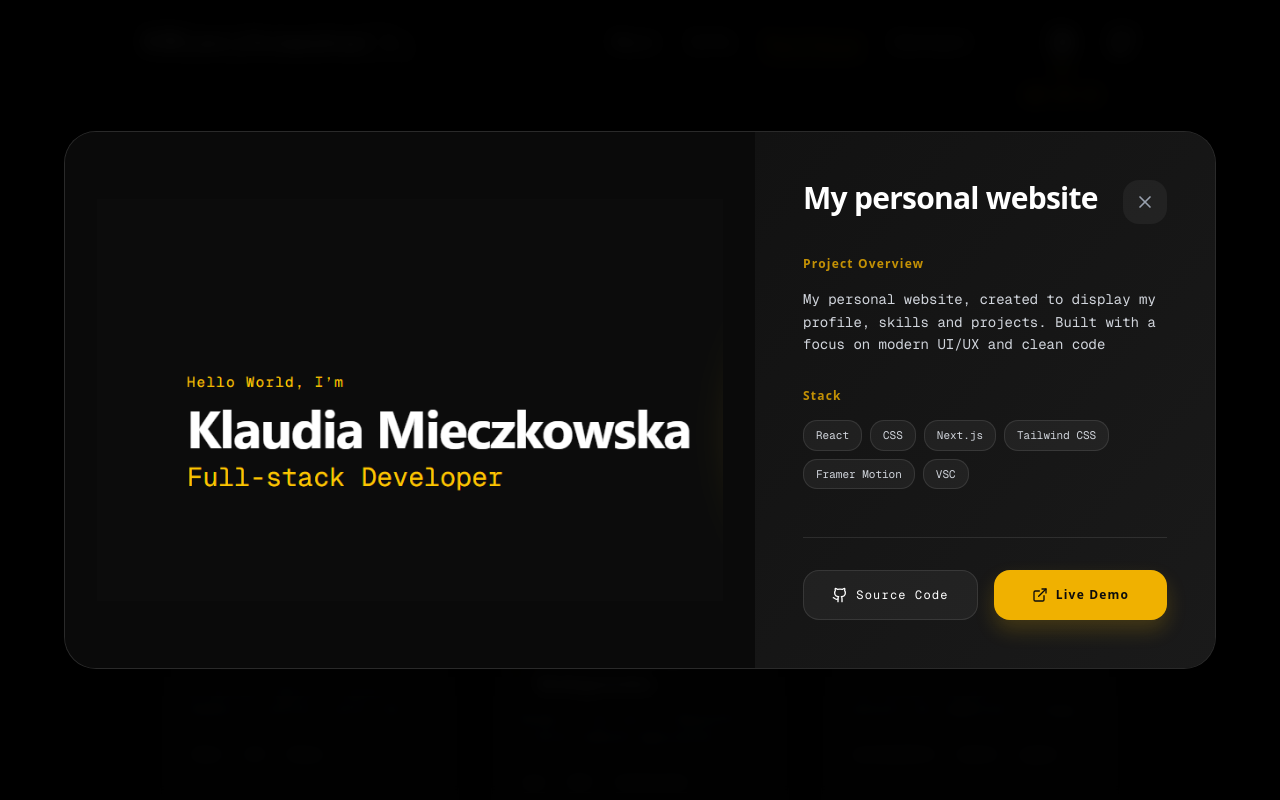
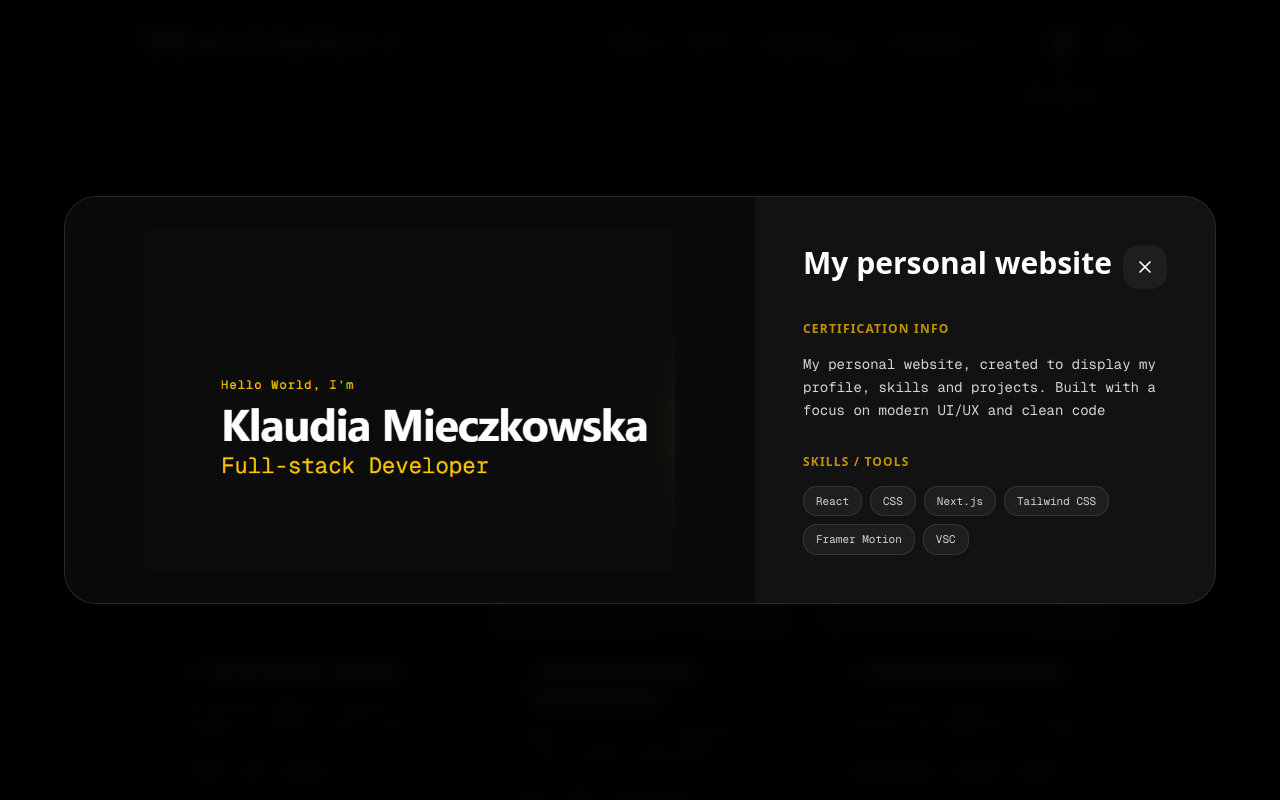
Before and after one commit to kmieczkowska/PersonalWebPage, a Next.js app: page /portfolio in a window 1280 px wide. Both pictures are taken after a click on the element 309 px from the left and 642 px from the top of the page. Shown: the top 800 px of the page. Built offline with nearby package versions, Linux system fonts and the light colour scheme.

Commit message:
feat(portfolio): add certificates section

```diff
--- a/app/components/PortfolioSection.jsx
+++ b/app/components/PortfolioSection.jsx
@@ -2,11 +2,12 @@
 import React, { useState, useEffect, useCallback } from 'react';
 import Image from 'next/image';
 import { motion, AnimatePresence } from 'framer-motion';
-import { ExternalLink, Github, Code2, X, ChevronLeft, ChevronRight } from 'lucide-react';
+import { ExternalLink, Github, Code2, X, ChevronLeft, ChevronRight, Award } from 'lucide-react';
 
 const PortfolioSection = () => {
-  const [selectedProject, setSelectedProject] = useState(null);
+  const [selectedItem, setSelectedItem] = useState(null); // Zmienione z selectedProject na ogólne
   const [currentImageIndex, setCurrentImageIndex] = useState(0);
+  const [activeTab, setActiveTab] = useState('projects');
 
   const projects = [
   {
@@ -72,39 +73,60 @@ const PortfolioSection = () => {
     github: "https://github.com/kmieczkowska/AgaXcel",
     status: "green"
   }
+
+];
+  const certificates = [
+    {
+      type: 'certificate',
+      title: "Certyfikat 1",
+      issuer: "Udemy / Google",
+      date: "2024",
+      description: "Opis zdobytych umiejętności w ramach kursu.",
+      images: ["/cert1.png"], // Tutaj dodaj ścieżkę do zdjęcia certyfikatu
+      tech: ["React", "Security"]
+    },
+    {
+        type: 'certificate',
+        title: "Certyfikat 2",
+        issuer: "Coursera",
+        date: "2023",
+        description: "Szczegółowe szkolenie z zakresu Java Development.",
+        images: ["/cert2.png"],
+        tech: ["Java", "Algorithms"]
+      }
   ];
 
   const nextImage = useCallback((e) => {
     if (e) e.stopPropagation();
-    setCurrentImageIndex((prev) => (prev + 1) % selectedProject.images.length);
-  }, [selectedProject]);
+    setCurrentImageIndex((prev) => (prev + 1) % selectedItem.images.length);
+  }, [selectedItem]);
 
   const prevImage = useCallback((e) => {
     if (e) e.stopPropagation();
-    setCurrentImageIndex((prev) => (prev - 1 + selectedProject.images.length) % selectedProject.images.length);
-  }, [selectedProject]);
+    setCurrentImageIndex((prev) => (prev - 1 + selectedItem.images.length) % selectedItem.images.length);
+  }, [selectedItem]);
 
   useEffect(() => {
     const handleKeyDown = (e) => {
-      if (!selectedProject) return;
-      if (e.key === 'Escape') setSelectedProject(null);
-      if (selectedProject.images.length > 1) {
+      if (!selectedItem) return;
+      if (e.key === 'Escape') setSelectedItem(null);
+      if (selectedItem.images.length > 1) {
         if (e.key === 'ArrowRight') nextImage();
         if (e.key === 'ArrowLeft') prevImage();
       }
     };
     window.addEventListener('keydown', handleKeyDown);
     return () => window.removeEventListener('keydown', handleKeyDown);
-  }, [selectedProject, nextImage, prevImage]);
+  }, [selectedItem, nextImage, prevImage]);
 
   useEffect(() => {
-    if (selectedProject) {
+    if (selectedItem) {
       document.body.style.overflow = 'hidden';
       setCurrentImageIndex(0);
     } else {
       document.body.style.overflow = 'unset';
     }
-  }, [selectedProject]);
+  }, [selectedItem]);
 
   return (
     <section className="w-full py-24 text-white bg-[#0C0C0C]">
@@ -115,43 +137,56 @@ const PortfolioSection = () => {
         initial={{ opacity: 0, y: -20 }}
         whileInView={{ opacity: 1, y: 0 }}
         viewport={{ once: true }}
-          className="text-center mb-20"
+        className="text-center mb-12 flex flex-col items-center"
       >
-          <h2 className="text-4xl font-bold mb-4 tracking-tight">
+        <h2 className="text-4xl font-bold mb-4 tracking-tight whitespace-nowrap">
           Past Project <span className="text-yellow-500">Experience</span>
         </h2>
-          <p className="text-gray-400 font-mono text-sm max-w-md mx-auto">
+        <p className="text-gray-400 font-mono text-sm w-full">
           // A selection of my work where code meets quality assurance.
         </p>
         <div className="mt-6 flex justify-center">
             <div className="h-1 w-20 bg-gradient-to-r from-yellow-600 to-yellow-400 rounded-full" />
         </div>
+
+        {/* Tabs Switcher */}
+        <div className="flex justify-center gap-4 mt-8">
+          <button
+            onClick={() => setActiveTab('projects')}
+            className={`px-6 py-2 rounded-full font-mono text-sm transition-all ${activeTab === 'projects' ? 'bg-yellow-500 text-black' : 'bg-white/5 text-gray-400 hover:bg-white/10'}`}
+          >
+            [ Projects ]
+          </button>
+          <button
+            onClick={() => setActiveTab('certificates')}
+            className={`px-6 py-2 rounded-full font-mono text-sm transition-all ${activeTab === 'certificates' ? 'bg-yellow-500 text-black' : 'bg-white/5 text-gray-400 hover:bg-white/10'}`}
+          >
+            [ Certificates ]
+          </button>
+        </div>
       </motion.div>
 
-        {/* Grid projektów */}
+        {/* Content Grid */}
         <motion.div
-          initial="hidden"
-          whileInView="visible"
-          viewport={{ once: true }}
-          variants={{ visible: { transition: { staggerChildren: 0.1 } } }}
+          key={activeTab}
+          initial={{ opacity: 0, x: 20 }}
+          animate={{ opacity: 1, x: 0 }}
+          transition={{ duration: 0.5 }}
           className="grid grid-cols-1 md:grid-cols-2 lg:grid-cols-3 gap-8"
         >
-          {projects.map((project, index) => {
-            const isGreen = project.status === "green";
-            const statusColor = isGreen ? "text-green-500 hover:text-green-400" : "text-red-500 hover:text-red-400";
-            const showLiveDemo = project.link !== "f";
-
-            return (
+          {(activeTab === 'projects' ? projects : certificates).map((item, index) => (
             <motion.div
               key={index}
-                variants={{ hidden: { y: 20, opacity: 0 }, visible: { y: 0, opacity: 1 } }}
-                onClick={() => setSelectedProject(project)}
+              initial={{ y: 20, opacity: 0 }}
+              animate={{ y: 0, opacity: 1 }}
+              transition={{ delay: index * 0.1 }}
+              onClick={() => setSelectedItem(item)}
               className="group relative bg-[#161616] border border-white/5 rounded-3xl overflow-hidden hover:shadow-[0_20px_50px_rgba(255,215,0,0.05)] transition-all duration-500 cursor-pointer"
             >
               <div className="relative h-52 w-full overflow-hidden">
                 <Image
-                    src={project.images[0]}
-                    alt={project.title}
+                  src={item.images[0]}
+                  alt={item.title}
                   fill
                   className="object-cover group-hover:scale-110 transition-transform duration-700 ease-in-out opacity-80 group-hover:opacity-100"
                 />
@@ -160,57 +195,42 @@ const PortfolioSection = () => {
 
               <div className="p-6">
                 <div className="flex items-center gap-2 mb-3">
-                    <Code2 size={16} className="text-yellow-500" />
-                    <h3 className="text-lg font-bold text-gray-100 group-hover:text-white transition-colors">
-                      {project.title}
+                  {item.type === 'project' ? <Code2 size={16} className="text-yellow-500" /> : <Award size={16} className="text-yellow-500" />}
+                  <h3 className="text-lg font-bold text-gray-100 group-hover:text-white transition-colors uppercase tracking-tighter">
+                    {item.title}
                   </h3>
                 </div>
                 <p className="text-gray-400 text-xs leading-relaxed mb-6 line-clamp-2 font-mono">
-                    {project.description}
+                  {item.type === 'certificate' ? `${item.issuer} • ${item.date}` : item.description}
                 </p>
+
                 <div className="flex flex-wrap gap-2 mb-6">
-                    {project.tech.slice(0, 3).map((t, i) => (
+                  {item.tech.slice(0, 3).map((t, i) => (
                     <span key={i} className="text-[10px] px-2 py-0.5 rounded-md bg-white/5 border border-white/10 text-gray-400">
                       {t}
                     </span>
                   ))}
-                    {project.tech.length > 3 && <span className="text-[10px] text-gray-600">+{project.tech.length - 3}</span>}
                 </div>
-                  <div className="flex items-center justify-end gap-4 pt-4 border-t border-white/5">
-                    <a
-                      href={project.github}
-                      onClick={(e) => e.stopPropagation()}
-                      className={`flex items-center gap-2 text-xs font-mono transition-colors group/link ${statusColor}`}
-                    >
-                      <Github size={18} />
-                      <span className="hidden group-hover/link:block font-bold tracking-tight">Code</span>
-                    </a>
-                    {showLiveDemo && (
-                      <a
-                        href={project.link}
-                        onClick={(e) => e.stopPropagation()}
-                        className={`flex items-center gap-2 text-xs font-mono transition-colors group/link ${statusColor}`}
-                      >
-                        <ExternalLink size={18} />
-                        <span className="hidden group-hover/link:block font-bold tracking-tight">Live</span>
-                      </a>
-                    )}
+
+                <div className="flex items-center justify-end pt-4 border-t border-white/5">
+                    <span className="text-[10px] font-mono text-yellow-500/50 group-hover:text-yellow-500 transition-colors">
+                        VIEW DETAILS →
+                    </span>
                 </div>
               </div>
             </motion.div>
-            );
-          })}
+          ))}
         </motion.div>
 
-        {/* Modal Galeria */}
+        {/* Modal (Działa dla obu typów) */}
         <AnimatePresence>
-          {selectedProject && (
+          {selectedItem && (
             <motion.div
               initial={{ opacity: 0 }}
               animate={{ opacity: 1 }}
               exit={{ opacity: 0 }}
               className="fixed inset-0 bg-black/95 backdrop-blur-sm z-[100] flex items-center justify-center p-4 md:p-8"
-              onClick={() => setSelectedProject(null)}
+              onClick={() => setSelectedItem(null)}
             >
               <motion.div
                 initial={{ scale: 0.95, opacity: 0, y: 20 }}
@@ -219,7 +239,7 @@ const PortfolioSection = () => {
                 className="bg-[#121212] w-full max-w-6xl max-h-[90vh] rounded-[2rem] overflow-hidden border border-white/10 flex flex-col md:flex-row shadow-2xl"
                 onClick={(e) => e.stopPropagation()}
               >
-                {/* Galeria zdjęć */}
+                {/* Lewa strona: Obraz */}
                 <div className="relative w-full md:w-3/5 h-[300px] md:h-auto bg-[#0a0a0a]">
                   <AnimatePresence mode="wait">
                     <motion.div
@@ -227,79 +247,59 @@ const PortfolioSection = () => {
                       initial={{ opacity: 0 }}
                       animate={{ opacity: 1 }}
                       exit={{ opacity: 0 }}
-                      transition={{ duration: 0.3 }}
-                      className="relative w-full h-full p-4 flex items-center justify-center"
+                      className="relative w-full h-full flex items-center justify-center"
                     >
                       <Image
-                        src={selectedProject.images[currentImageIndex]}
-                        alt="Project screenshot"
+                        src={selectedItem.images[currentImageIndex]}
+                        alt="Preview"
                         fill
                         className="object-contain p-4 md:p-8"
                       />
                     </motion.div>
                   </AnimatePresence>
 
-                  {selectedProject.images.length > 1 && (
-                    <>
-                      <button onClick={prevImage} className="absolute left-4 top-1/2 -translate-y-1/2 p-3 rounded-full bg-black/50 hover:bg-yellow-500 text-white transition-all border border-white/5 shadow-lg"><ChevronLeft size={24} /></button>
-                      <button onClick={nextImage} className="absolute right-4 top-1/2 -translate-y-1/2 p-3 rounded-full bg-black/50 hover:bg-yellow-500 text-white transition-all border border-white/5 shadow-lg"><ChevronRight size={24} /></button>
-                      <div className="absolute bottom-6 left-1/2 -translate-x-1/2 flex gap-2">
-                        {selectedProject.images.map((_, i) => (
-                          <div key={i} className={`h-1.5 rounded-full transition-all duration-300 ${i === currentImageIndex ? 'w-8 bg-yellow-500' : 'w-2 bg-white/20'}`} />
-                        ))}
+                  {selectedItem.images.length > 1 && (
+                    <div className="absolute inset-0 flex items-center justify-between px-4">
+                        <button onClick={prevImage} className="p-3 rounded-full bg-black/50 hover:bg-yellow-500 transition-all"><ChevronLeft size={24} /></button>
+                        <button onClick={nextImage} className="p-3 rounded-full bg-black/50 hover:bg-yellow-500 transition-all"><ChevronRight size={24} /></button>
                     </div>
-                    </>
                   )}
                 </div>
 
-                {/* Opis projektu */}
-                <div className="w-full md:w-2/5 p-8 md:p-12 flex flex-col h-full overflow-y-auto bg-gradient-to-br from-[#121212] to-[#1a1a1a]">
+                {/* Prawa strona: Info */}
+                <div className="w-full md:w-2/5 p-8 md:p-12 flex flex-col h-full overflow-y-auto">
                   <div className="flex justify-between items-start mb-8">
-                    <h2 className="text-3xl font-bold text-white tracking-tight">{selectedProject.title}</h2>
-                    <button onClick={() => setSelectedProject(null)} className="p-3 bg-white/5 hover:bg-white/10 rounded-2xl transition-colors text-gray-400 hover:text-white">
-                      <X size={20} />
-                    </button>
+                    <div>
+                        <h2 className="text-3xl font-bold text-white mb-1">{selectedItem.title}</h2>
+                        {selectedItem.issuer && <p className="text-yellow-500 font-mono text-sm">{selectedItem.issuer} | {selectedItem.date}</p>}
+                    </div>
+                    <button onClick={() => setSelectedItem(null)} className="p-3 bg-white/5 rounded-2xl hover:text-yellow-500"><X size={20} /></button>
                   </div>
 
                   <div className="space-y-8 flex-grow">
                     <section>
-                      <h4 className="text-xs font-bold text-yellow-500/80 tracking-widest mb-4">Project Overview</h4>
-                      <p className="text-gray-300 font-mono text-sm leading-relaxed">
-                        {selectedProject.description}
-                      </p>
+                      <h4 className="text-xs font-bold text-yellow-500/80 tracking-widest mb-4 uppercase">{selectedItem.type === 'project' ? 'Project Overview' : 'Certification Info'}</h4>
+                      <p className="text-gray-300 font-mono text-sm leading-relaxed">{selectedItem.description}</p>
                     </section>
 
                     <section>
-                      <h4 className="text-xs font-bold text-yellow-500/80 tracking-widest mb-4">Stack</h4>
+                      <h4 className="text-xs font-bold text-yellow-500/80 tracking-widest mb-4 uppercase">Skills / Tools</h4>
                       <div className="flex flex-wrap gap-2">
-                        {selectedProject.tech.map((t, i) => (
-                          <span key={i} className="text-[11px] px-3 py-1.5 bg-white/5 border border-white/10 rounded-xl text-gray-300 font-mono">
-                            {t}
-                          </span>
+                        {selectedItem.tech.map((t, i) => (
+                          <span key={i} className="text-[11px] px-3 py-1.5 bg-white/5 border border-white/10 rounded-xl text-gray-300 font-mono">{t}</span>
                         ))}
                       </div>
                     </section>
                   </div>
-                  <div className="mt-12 pt-8 border-t border-white/10 flex flex-col sm:flex-row gap-4">
-                    <a
-                      href={selectedProject.github}
-                      target="_blank"
-                      rel="noopener noreferrer"
-                      className="flex-1 flex items-center justify-center gap-2 py-4 px-6 bg-white/5 hover:bg-white/10 border border-white/10 rounded-2xl transition-all font-mono text-xs tracking-widest"
-                    >
-                      <Github size={16} /> Source Code
-                    </a>
-                    {selectedProject.link !== "f" && (
-                      <a
-                        href={selectedProject.link}
-                        target="_blank"
-                        rel="noopener noreferrer"
-                        className="flex-1 flex items-center justify-center gap-2 py-4 px-6 bg-yellow-500 hover:bg-yellow-400 text-[#0c0c0c] rounded-2xl transition-all font-bold text-xs tracking-widest shadow-[0_10px_20px_rgba(234,179,8,0.2)]"
-                      >
-                        <ExternalLink size={16} /> Live Demo
-                      </a>
+
+                  {selectedItem.type === 'project' && (
+                    <div className="mt-12 pt-8 border-t border-white/10 flex gap-4">
+                        <a href={selectedItem.github} target="_blank" className="flex-1 flex items-center justify-center gap-2 py-4 bg-white/5 rounded-2xl text-xs font-mono"><Github size={16} /> Code</a>
+                        {selectedItem.link !== "f" && (
+                            <a href={selectedItem.link} target="_blank" className="flex-1 flex items-center justify-center gap-2 py-4 bg-yellow-500 text-black rounded-2xl font-bold text-xs"><ExternalLink size={16} /> Live</a>
                         )}
                     </div>
+                  )}
                 </div>
               </motion.div>
             </motion.div>
```
Lines whose indentation alone changed are shown as unchanged.
